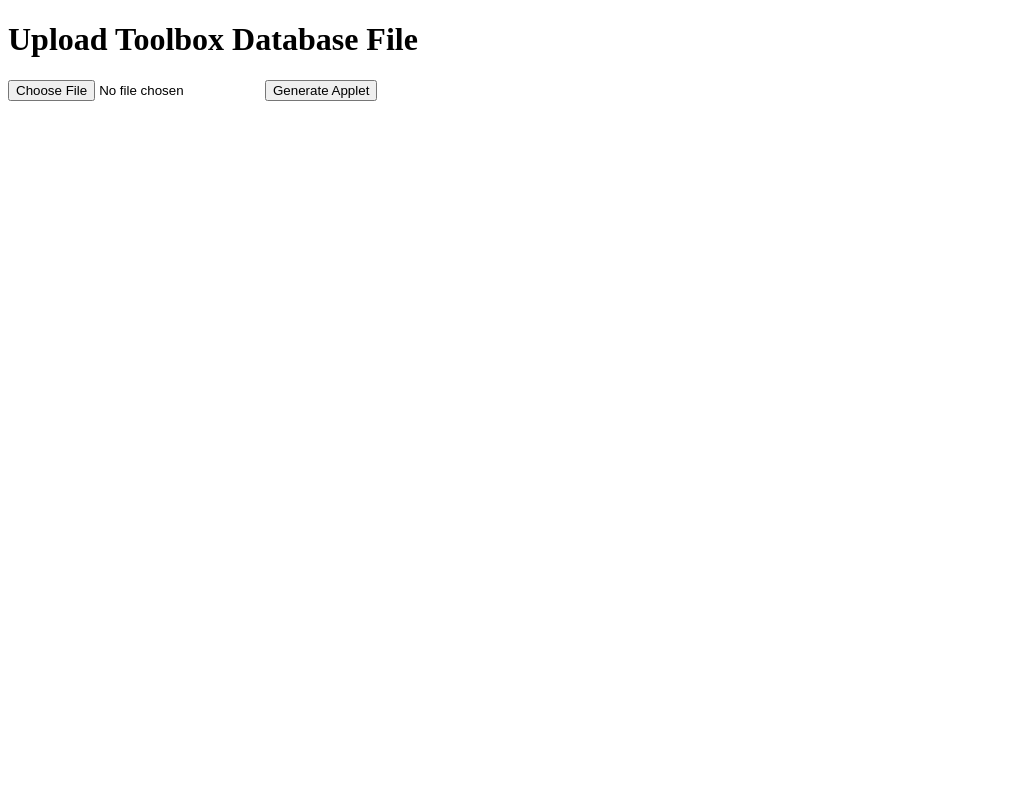
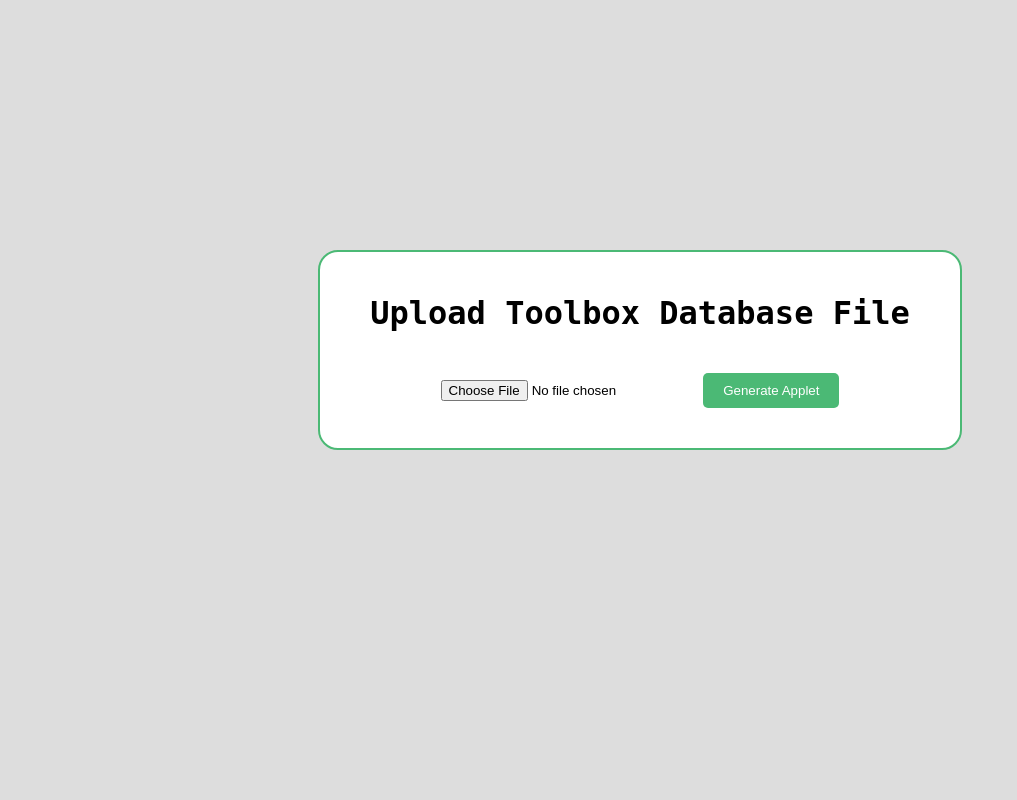
Before and after one commit to gagandeep-singh-sde/applet-generator, a Django app: page / in a window 1280 px wide. Shown: the whole page, without its empty margins (0-1017 px from the left). Run offline with Django 4.2, Linux system fonts and the light colour scheme.

Commit message:
add style to upload box

```diff
--- a/naskapi/templates/naskapi/upload.html
+++ b/naskapi/templates/naskapi/upload.html
@@ -4,16 +4,62 @@
     <meta charset="UTF-8">
     <meta name="viewport" content="width=device-width, initial-scale=1.0">
     <title>Upload Toolbox File</title>
+    <style>
+        body {
+            font-family: monospace, Arial, sans-serif;
+            margin: 0;
+            padding: 0;
+            display: flex;
+            justify-content: center;
+            align-items: center;
+            flex-direction: column;
+            height: 100vh;
+            background-color: #ddd;
+        }
+        .container {
+            width: 100%;
+            max-width: 600px;
+            display: flex;
+            flex-direction: column;
+            justify-content: center;
+            align-items: center;
+            padding: 20px;
+            background-color: white;
+            border-radius: 20px;
+            border: 2px solid rgb(75, 185, 117);
+            margin-bottom: 100px;
+        }
+        .content {
+            padding: 20px;
+        }
+        .btn {
+            display: inline-block;
+            padding: 10px 20px;
+            background-color: rgb(75, 185, 117);
+            color: white;
+            text-decoration: none;
+            border: none;
+            border-radius: 5px;
+            cursor: pointer;
+        }
+        .btn:hover {
+            background-color: rgb(54, 136, 85);
+        }
+    </style>
 </head>
 <body>
+    <div class="container">
         <h1>Upload Toolbox Database File</h1>
+        <div class="content">
             <form action="" method="post" enctype="multipart/form-data">
             {% csrf_token %}
             <input type="file" name="toolbox_file" accept=".txt,.db" required>
-        <button type="submit">Generate Applet</button>
+            <button class="btn" type="submit">Generate Applet</button>
         </form>
             {% if download_url %}
-        <a href="{{ download_url }}">Download Excel File</a>
+                <a href="{{ download_url }}">Download Applet</a>
             {% endif %}
+        </div>
+    </div>
 </body>
 </html>
```
Lines whose indentation alone changed are shown as unchanged.
